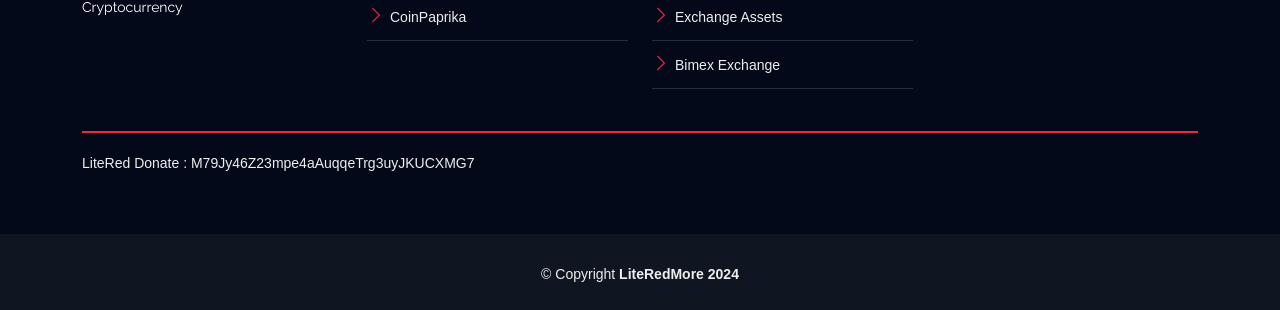
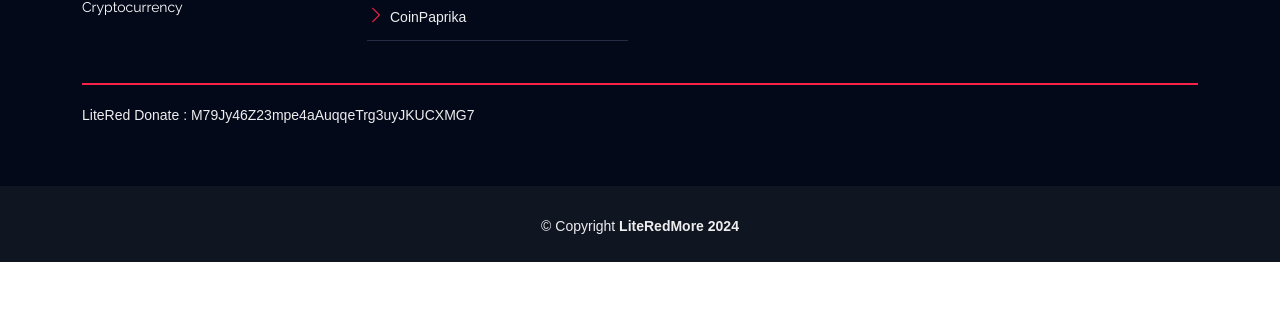
Before and after one commit to literedmore/literedmore.org, a plain HTML site: page index.html in a window 1280 px wide. Shown: the part 1691-2001 px from the top of the page. After the commit the page ends 1953 px from the top, so only its background shows below. Drawn offline with Linux system fonts and the light colour scheme.

Commit message:
Update index.html

```diff
--- a/index.html
+++ b/index.html
@@ -48,7 +48,6 @@
 		  <li class="dropdown"><a href="#"><span>EXPLORER</span> <i class="bi bi-chevron-down"></i></a>
           <ul>
             <li><a href="https://explorer.literedmore.org" target="_blank">LiteRedMore</a></li>
-            <li><a href="https://explorer.litered.online" target="_blank">LiteRed Online</a></li>
           </ul>
           </li>
           <li><a class="nav-link scrollto" href="https://github.com/literedmore/literedmore/releases" target="_blank">WALLET</a></li>
@@ -147,8 +146,6 @@
             <h4></h4>
             <ul>
               <li><i class="bi bi-chevron-right"></i><a href="https://xeggex.com/?ref=61d72cf2ab4977ed816e4b74" target="_blank">XeggeX Exchange</a></li>
-              <li><i class="bi bi-chevron-right"></i><a href="https://exchange-assets.com/ru/?registration&ref=40152" target="_blank">Exchange Assets</a></li>
-              <li><i class="bi bi-chevron-right"></i><a href="https://bimex.live/Login/register?invite=JDLPQG" target="_blank">Bimex Exchange</a></li>
             </ul>
           </div>
 
```
